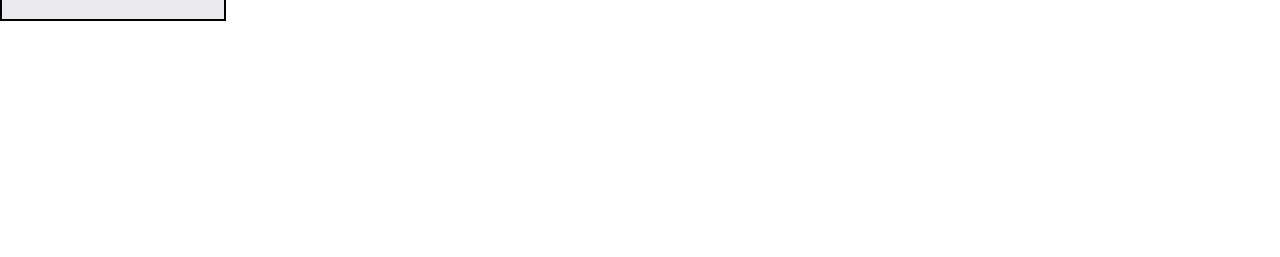
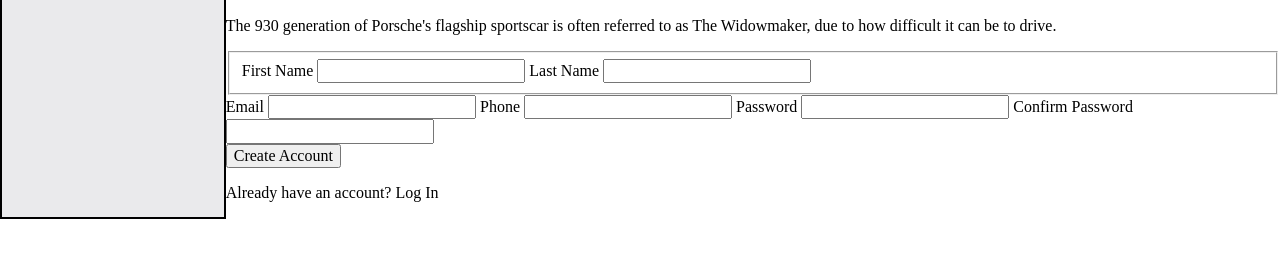
Before and after one commit to Tuna865/TOP-Sign_Up_Form, a website: page index.html in a window 1280 px wide. Shown: the part 63-320 px from the top of the page. Drawn offline with nearby package versions, Linux system fonts and the light colour scheme.

Commit message:
form and section additions

```diff
--- a/index.html
+++ b/index.html
@@ -16,6 +16,41 @@
         </div>
         <div id="right-side">
             <h1>The Widowmaker</h1>
+            <div id="intro-quote">
+                <p>
+                    The 930 generation of Porsche's flagship sportscar is often
+                    referred to as The Widowmaker, due to how difficult it can be to drive.
+                </p>
+            </div>
+            <div id="forms-section">
+                <!-- no action or method for this form tag since it has no backend -->
+                <!-- same goes for name on inputs -->
+                <form>
+                    <fieldset>
+                        <label for="first-name">First Name</label>
+                        <input type="text" id="first-name">
+
+                        <label for="last-name">Last Name</label>
+                        <input type="text" id="last-name">
+                    </fieldset>
+
+                    <label for="email">Email</label>
+                    <input type="email" id="email">
+
+                    <label for="phone">Phone</label>
+                    <input type="number" id="phone">
+
+                    <label for="password">Password</label>
+                    <input type="password" id="password">
+
+                    <label for="pwrd-conf">Confirm Password</label>
+                    <input type="password" id="pwrd-conf">
+                </form>
+            </div>
+            <div id="account-buttons">
+                <button id="create-account" type="submit">Create Account</button>
+                <p>Already have an account? Log In</p>
+            </div>
         </div>
     </main>
 </body>
```
